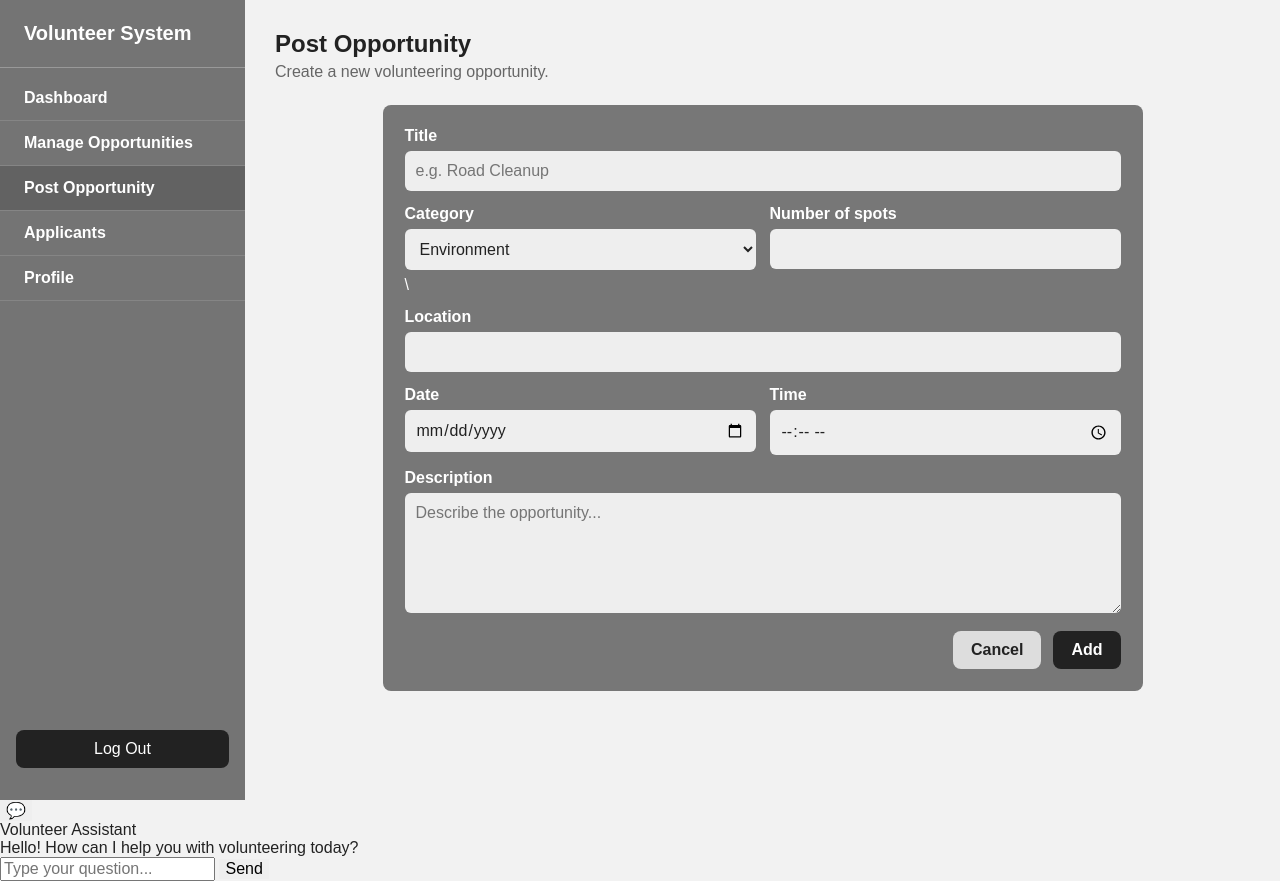
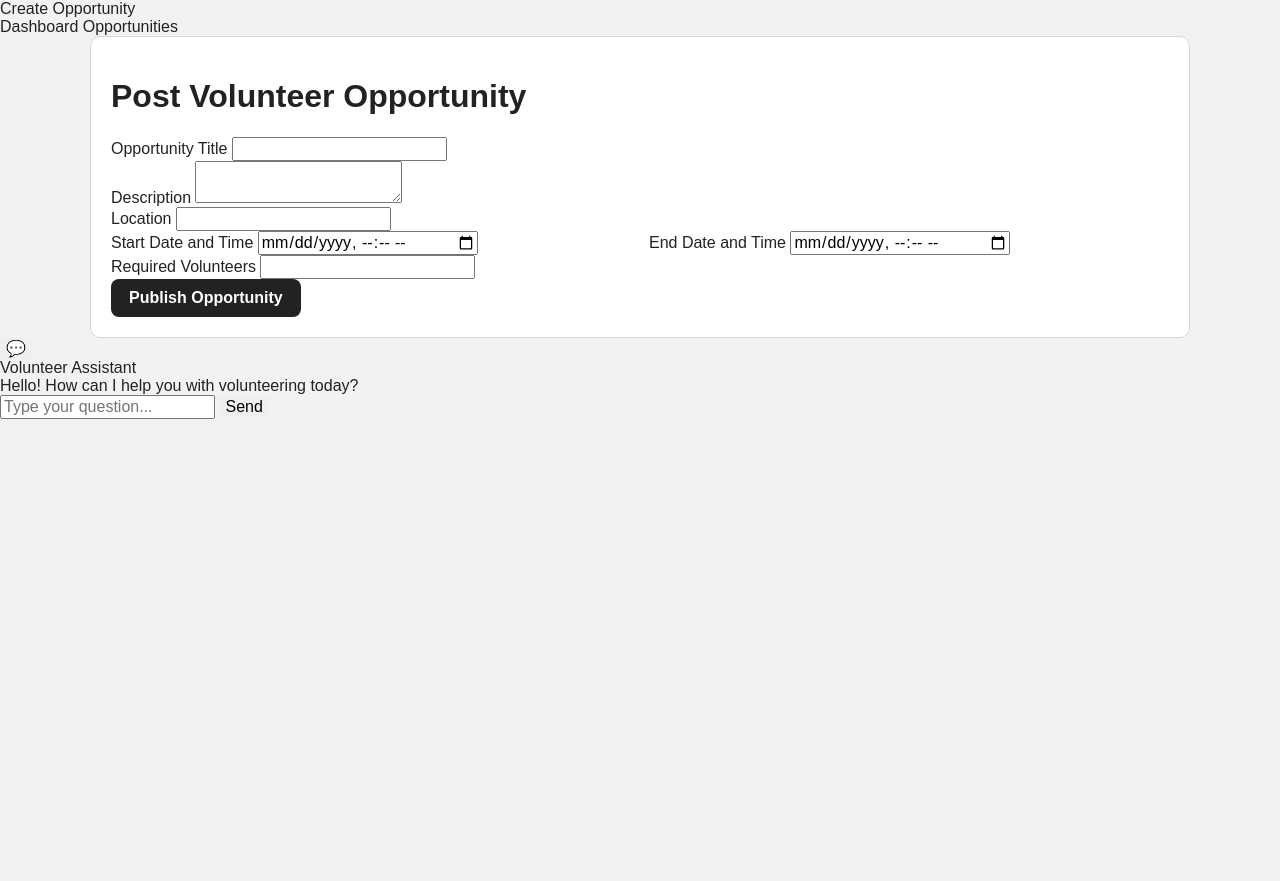
Before and after one commit to mphommarindi-prog/Community-Volunteer-Coordination-Platform, a plain HTML site: page frontend/post-opportunity.html in a window 1280 px wide. After the commit the page ends 800 px from the top, so only its background shows below. Drawn offline with Linux system fonts and the light colour scheme.

Commit message:
Refactor post-opportunity.html structure and content

```diff
--- a/frontend/post-opportunity.html
+++ b/frontend/post-opportunity.html
@@ -1,76 +1,167 @@
 <!DOCTYPE html>
 <html lang="en">
+
 <head>
+
 <meta charset="UTF-8">
-    <meta name="viewport" content="width=device-width,initial-scale=1.0">
-    <title>Post Opportunity - Volunteer System</title>
-    <link rel="stylesheet" href="style.css">
+
+<meta
+    name="viewport"
+    content="width=device-width, initial-scale=1.0"
+>
+
+<title>
+Post Opportunity
+</title>
+
+<link
+    rel="stylesheet"
+    href="style.css"
+>
+
 </head>
+
 <body>
-    <div class="app">
-        <aside class="sidebar">
-            <div class="brand">Volunteer System</div>
-            <nav class="nav">
-                <a href="admin-dashboard.html" class="">Dashboard</a>
-                <a href="admin-opportunities.html" class="">Manage Opportunities</a>
-                <a href="post-opportunity.html" class="active">Post Opportunity</a>
-                <a href="admin-applicants.html" class="">Applicants</a>
-                <a href="admin-profile.html" class="">Profile</a>
+
+<nav class="navbar">
+
+    <div class="logo">
+        Create Opportunity
+    </div>
+
+    <div class="nav-links">
+
+        <a href="admin-dashboard.html">
+            Dashboard
+        </a>
+
+        <a href="admin-opportunities.html">
+            Opportunities
+        </a>
+
+    </div>
+
 </nav>
-            <a class="logout" href="index.html">Log Out</a>
-        </aside>
-<main class="main">
+
+
 <div class="container">
-        <div class="page-head">
+
+    <div class="card">
+
+        <h1>
+            Post Volunteer Opportunity
+        </h1>
+
+        <form
+            onsubmit="createOpportunity(event)"
+        >
+
             <div>
-                <h1>Post Opportunity</h1>
-                <p>Create a new volunteering opportunity.</p>
+
+                <label>
+                    Opportunity Title
+                </label>
+
+                <input
+                    id="title"
+                    required
+                >
+
             </div>
+
+
+            <div>
+
+                <label>
+                    Description
+                </label>
+
+                <textarea
+                    id="description"
+                    required
+                ></textarea>
+
             </div>
-        <form class="form-card" id="signupForm">
-            <div class="form-grid">
-            <div class="field full">
-                <label>Title</label>
-                <input required placeholder="e.g. Road Cleanup">
+
+
+            <div>
+
+                <label>
+                    Location
+                </label>
+
+                <input
+                    id="opportunityLocation"
+                    required
+                >
+
             </div>
-            <div class="field">
-                <label>Category</label>
-                <select>
-                    <option>Environment</option>
-                    <option>Community</option>
-                    <option>Charity</option>
-                    <option>Education</option>
-                </select>\
+
+
+            <div class="grid grid-2">
+
+                <div>
+
+                    <label>
+                        Start Date and Time
+                    </label>
+
+                    <input
+                        id="startDate"
+                        type="datetime-local"
+                        required
+                    >
+
                 </div>
-            <div class="field">
-                <label>Number of spots</label>
-                <input type="number" min="1" required>
+
+
+                <div>
+
+                    <label>
+                        End Date and Time
+                    </label>
+
+                    <input
+                        id="endDate"
+                        type="datetime-local"
+                        required
+                    >
+
                 </div>
-            <div class="field full">
-                <label>Location</label>
-                <input required>
+
             </div>
-            <div class="field">
-                <label>Date</label>
-                <input type="date" required>
+
+
+            <div>
+
+                <label>
+                    Required Volunteers
+                </label>
+
+                <input
+                    id="requiredVolunteers"
+                    type="number"
+                    min="1"
+                    required
+                >
+
             </div>
-            <div class="field">
-                <label>Time</label>
-                <input type="time" required>
+
+
+            <button
+                class="btn success"
+            >
+                Publish Opportunity
+            </button>
+
+        </form>
+
     </div>
-            <div class="field full">
-                <label>Description</label>
-                <textarea required placeholder="Describe the opportunity..."></textarea>
+
 </div>
-        </div>
-        <div class="actions">
-            <a class="btn secondary" href="admin-opportunities.html">Cancel</a>
-            <button class="btn" type="submit">Add</button>
-        </div>
-    </form>
-</div>
-</main>
-</div>
+
+
 <script src="app.js"></script>
+
 </body>
 </html>
```
Lines whose indentation alone changed are shown as unchanged.
